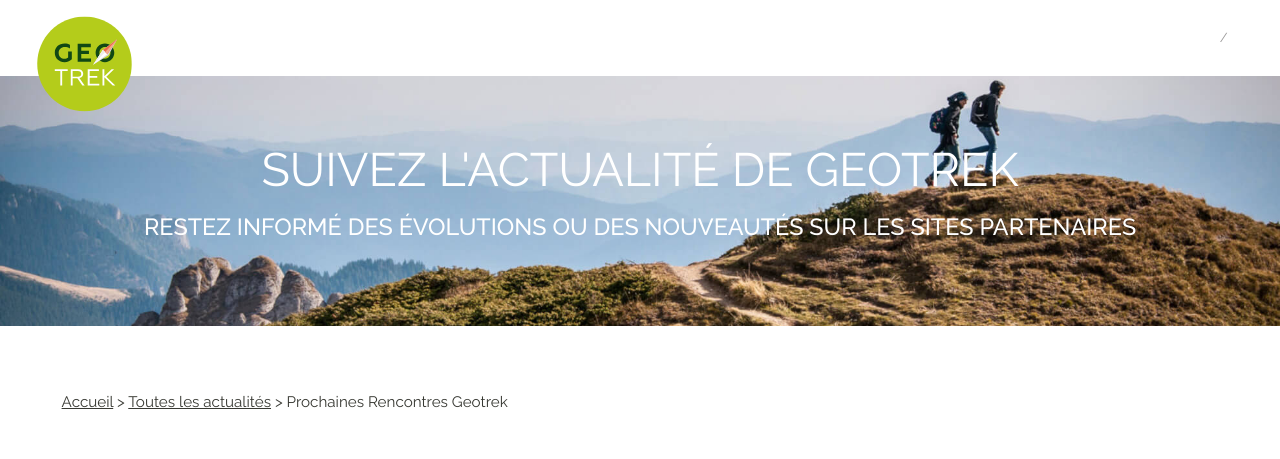
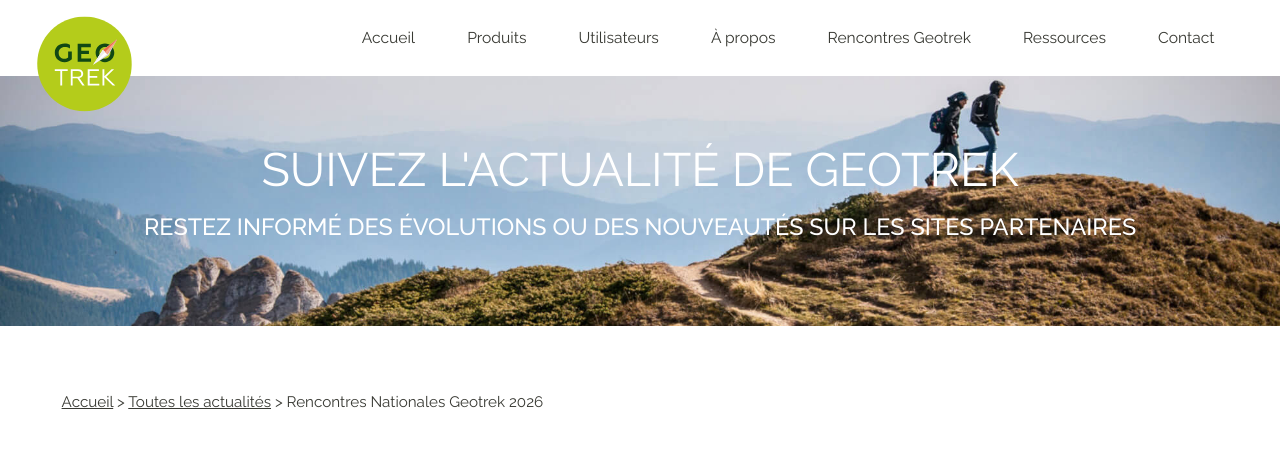
Before and after one commit to GeotrekCE/Geotrek-website, a Jekyll site: the page built from _posts/2026-05-29-prochaines-rencontres-geotrek.markdown, in a window 1280 px wide and 1400 px high. Shown: the top 459 px of the window. Built offline with Jekyll 4.4.1, drawn with Linux system fonts in a browser that asks for light colours; comment, search, counter and statistics services are not loaded; some of the changed text lies outside the part shown; grey boxes are pictures that could not be loaded.

Commit message:
Fix post

```diff
--- a/_includes/footer-en.html
+++ b/_includes/footer-en.html
@@ -24,7 +24,7 @@
 
         <div class="footer__mentions">
             <a href="contact-en.html" class="button footer__mentions__button">Contact us</a>
-            <div class="mentions__licence">Makina Corpus 2012-2025<br/>Code licensed under BSD. Docs under Apache&nbsp;2
+            <div class="mentions__licence">Makina Corpus Territoires 2012-2026<br/>Code licensed under BSD. Docs under Apache&nbsp;2
             </div>
         </div>
     </div>
--- a/_includes/footer-es.html
+++ b/_includes/footer-es.html
@@ -24,7 +24,7 @@
 
         <div class="footer__mentions">
             <a href="contact.html" class="button footer__mentions__button">Contacta</a>
-            <div class="mentions__licence">Makina Corpus 2012-2025<br/>Código bajo licencia BSD. Docs bajo Apache&nbsp;2
+            <div class="mentions__licence">Makina Corpus Territoires 2012-2026<br/>Código bajo licencia BSD. Docs bajo Apache&nbsp;2
             </div>
         </div>
     </div>
--- a/_includes/footer.html
+++ b/_includes/footer.html
@@ -24,7 +24,7 @@
 
         <div class="footer__mentions">
             <a href="contact.html" class="button footer__mentions__button">Nous contacter</a>
-            <div class="mentions__licence">Makina Corpus 2012-2025<br/>Code sous licence BSD. Docs sous Apache&nbsp;2
+            <div class="mentions__licence">Makina Corpus Territoires 2012-2026<br/>Code sous licence BSD. Docs sous Apache&nbsp;2
             </div>
         </div>
     </div>
--- a/_posts/2026-05-29-next-geotrek-days.markdown
+++ b/_posts/2026-05-29-next-geotrek-days.markdown
@@ -1,19 +1,15 @@
 ---
-
 title: "Geotrek National Days 2026"
 date: 2026-05-29
 lang: en
 ref: post-20260529
-------------------
-
+---
 <p>From <strong>June 3 to 5, 2026</strong>, the Geotrek community will gather in <strong>Millau, France</strong> for the 2026 Geotrek National Meetings, three days dedicated to sharing experiences, discussing Geotrek use cases and discovering the latest developments of the solution.</p>
 
 <a href="#" target="_blank">
     <img style="max-width: 100%;" src="{{ site.baseurl }}/assets/img/2026/rencontres2026.jpeg">
 </a>
-
 <!--more-->
-
 <p>The event will bring together users, contributors, developers and partners from across the Geotrek community.</p>
 
 <p>The programme includes:</p>
--- a/_posts/2026-05-29-prochaines-rencontres-geotrek.markdown
+++ b/_posts/2026-05-29-prochaines-rencontres-geotrek.markdown
@@ -1,19 +1,15 @@
 ---
-
 title: "Rencontres Nationales Geotrek 2026"
 date: 2026-05-29
 lang: fr
 ref: post-20260529
-------------------
-
+---
 <p>Du <strong>3 au 5 juin 2026</strong>, utilisateurs, contributeurs, développeurs et partenaires se retrouveront à <strong>Millau</strong> pour trois journées consacrées aux retours d'expérience, aux échanges autour des usages de Geotrek et à la découverte des évolutions de la solution.</p>
 
 <a href="#" target="_blank">
     <img style="max-width: 100%;" src="{{ site.baseurl }}/assets/img/2026/rencontres2026.jpeg">
 </a>
-
 <!--more-->
-
 <p>Le programme prévoit notamment :</p>
 
 <ul>
```
